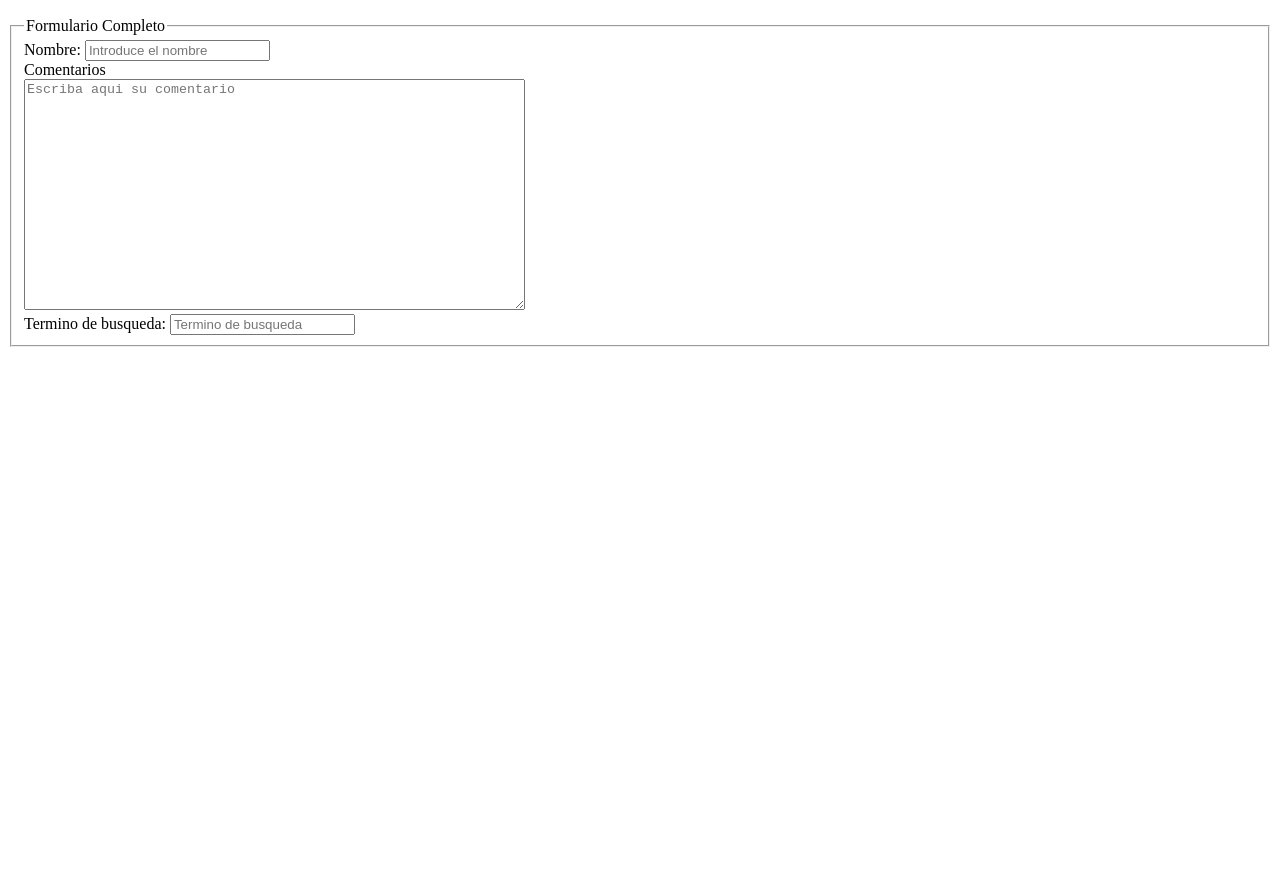
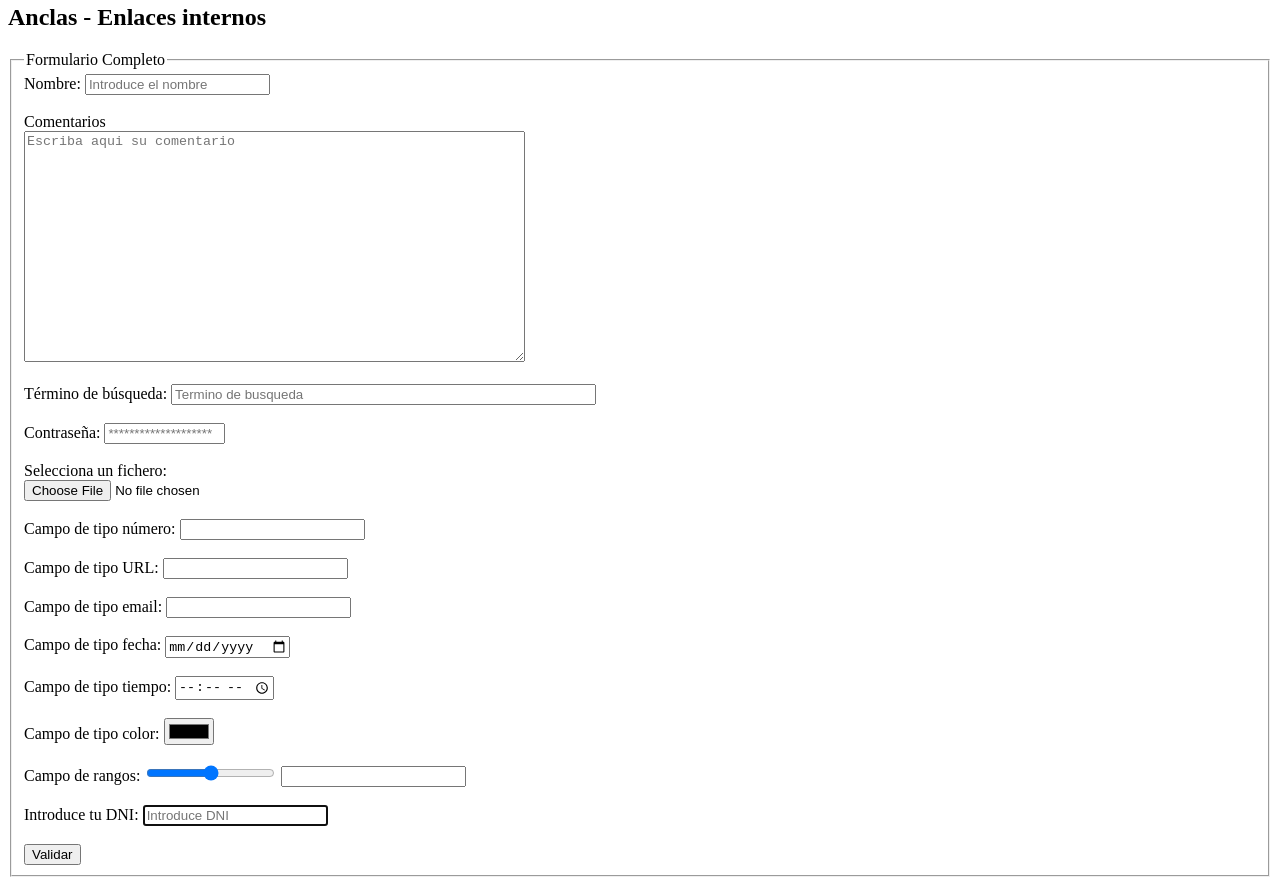
Before and after one commit to FranciscoJOtero/UT1DIW, a plain HTML site: page sesion 5 (26092019)/Ejercicio1.html in a window 1280 px wide. Shown: the part 76-961 px from the top of the page. Before the commit the page ends 800 px from the top, so only its background shows below. Drawn offline with Linux system fonts and the light colour scheme.

Commit message:
Version 1.1 de la rama sesion 5: Formularios y Anclas

```diff
--- a/sesion 5 (26092019)/Ejercicio1.html
+++ b/sesion 5 (26092019)/Ejercicio1.html
@@ -1,5 +1,7 @@
 <!DOCTYPE html>
-<html lang="en">
+
+<html lang="es">
+
     <head>
 
         <meta charset="UTF-8">
@@ -7,10 +9,21 @@
         <meta http-equiv="X-UA-Compatible" content="ie=edge">
         <title> Ejercicio 1 Sesión 5</title>
 
+        <script>
+
+            function mostrarValorrango(valor) {
+
+                document.getElementById("camporangomostrar").value=valor;
+
+            }
+
+        </script>
+
     </head>
+
     <body>
 
-        <h> Sesión 5 </h>
+        <h1> Sesión 5 </h1>
         <h2> Anclas - Enlaces internos </h2>
         <form name="formularioCompleto1" id="formulariocompletoid" action="" method="">
 
@@ -19,21 +32,66 @@
                 <legend> Formulario Completo </legend>
 
                 <label for="campotexto1"> Nombre: </label>
-                <input type="text" id="campotexto1" placeholder="Introduce el nombre">
-                <br>
+                <input type="text" id="campotexto1" placeholder="Introduce el nombre" required>
+                <br><br>
 
                 <label for="areatexto1"> Comentarios </label>
                 <br>
                 <textarea id="areatexto1" cols="60" rows="15" placeholder="Escriba aqui su comentario"></textarea>
+                <br><br>
+
+                <label for="campobusqueda1id"> Término de búsqueda:  </label>
+                <input type="search" id="campobusqueda1id" name="campobusqueda1" placeholder="Termino de busqueda" size="50" maxlength="40">
+                <br><br>
+
+                <label for="contraseniaid1"> Contraseña: </label>
+                <input type="password" name="contrasenia1" id="contraseniaid1" placeholder="********************" size="12">
+                <br><br>
+
+                <label for="ficheroid1"> Selecciona un fichero: </label>
                 <br>
+                <input type="file" name="fichero1" id="ficheroid1">
+                <br><br>
 
-                <label for="campobusqueda1id"> Termino de busqueda:  </label>
-                <input type="search" id="campobusqueda1id" name="campobusqueda1" placeholder="Termino de busqueda">
+                <label for="numberid1"> Campo de tipo número: </label>
+                <input type="number" name="number" id="numberid1">
+                <br><br>
 
+                <label for="urlid1"> Campo de tipo URL: </label>
+                <input type="url" name="url" id="urlid1">
+                <br><br>
+
+                <label for="emailid"> Campo de tipo email: </label>
+                <input type="email" name="email" id="emailid" required>
+                <br><br>
+
+                <label for="dateid"> Campo de tipo fecha: </label>
+                <input type="date" name="date" id="dateid">
+                <br><br>
+
+                <label for="tiempoid"> Campo de tipo tiempo: </label>
+                <input type="time" name="tiempo" id="tiempoid">
+                <br><br>
+
+                <label for="colorid"> Campo de tipo color:  </label>
+                <input type="color" name="color" id="colorid">
+                <br><br>
+
+                <label for="rangoid"> Campo de rangos: </label>
+                <input type="range" name="rango" id="rangoid" title="Rango de valores" min="0" max="10" value="5" step="1" onchange="mostrarValorrango(this.value)">
+                <input type="text" id="camporangomostrar">
+                <br><bR>
+
+                <label for="dni"> Introduce tu DNI: </label>
+                <input type="text" name="campodni" id="dni" placeholder="Introduce DNI" title="Introduce DNI (8 digitos 0-9) y una letra(A-Z)" pattern="[0-9]{8}[A-Z]{1}" autofocus required>
+                <br><br>
+
+                <input type="submit" value="Validar">
 
             </fieldset>
 
         </form>
 
     </body>
+
 </html>
```
Also changed, not shown: sesion 5 (26092019)/Captura.PNG (added), sesion 5 (26092019)/Captura2.PNG (added), sesion 5 (26092019)/Captura3.PNG (added), sesion 5 (26092019)/Captura4.PNG (added), sesion 5 (26092019)/Captura5.PNG (added), sesion 5 (26092019)/Captura6.PNG (added), sesion 5 (26092019)/Captura7.PNG (added).
